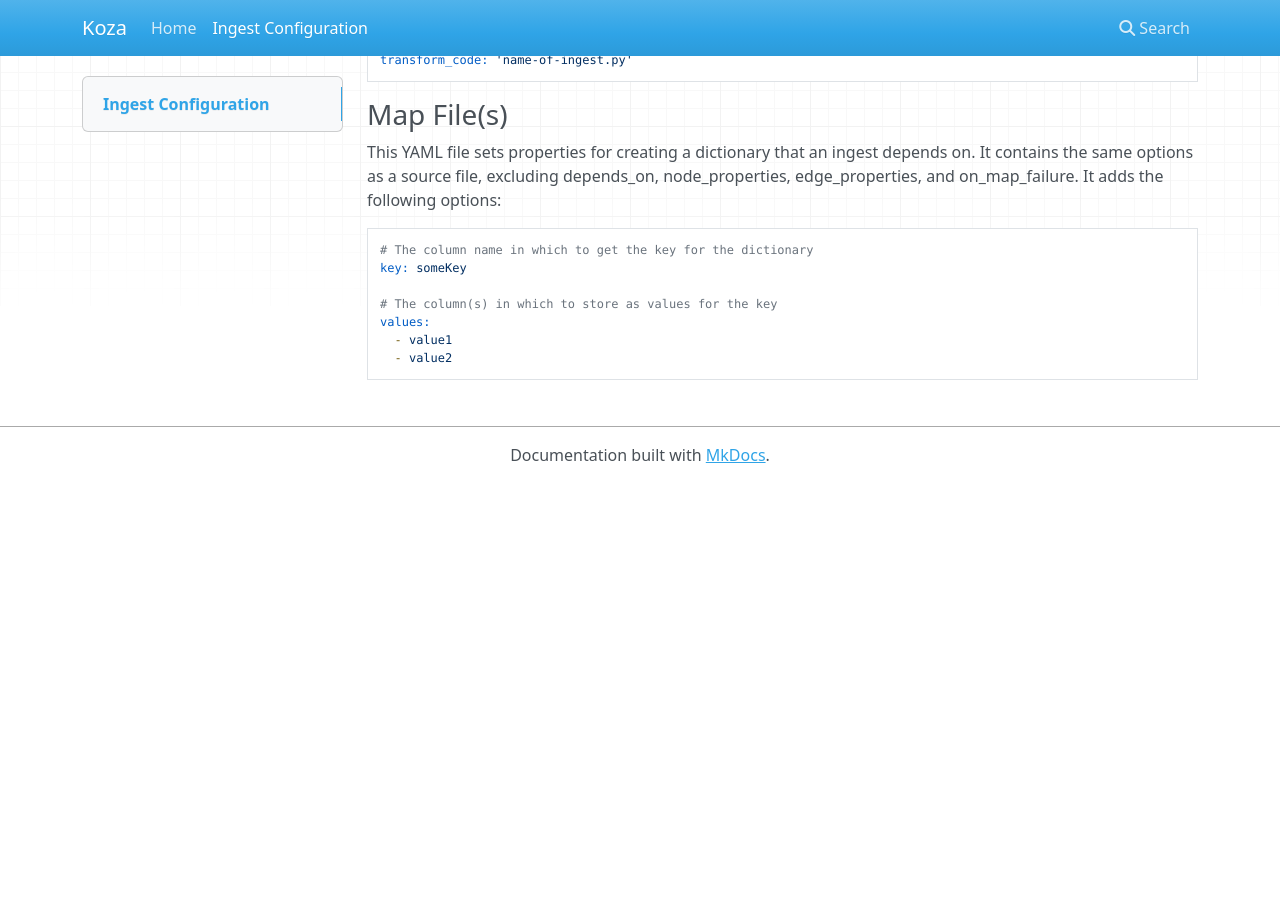
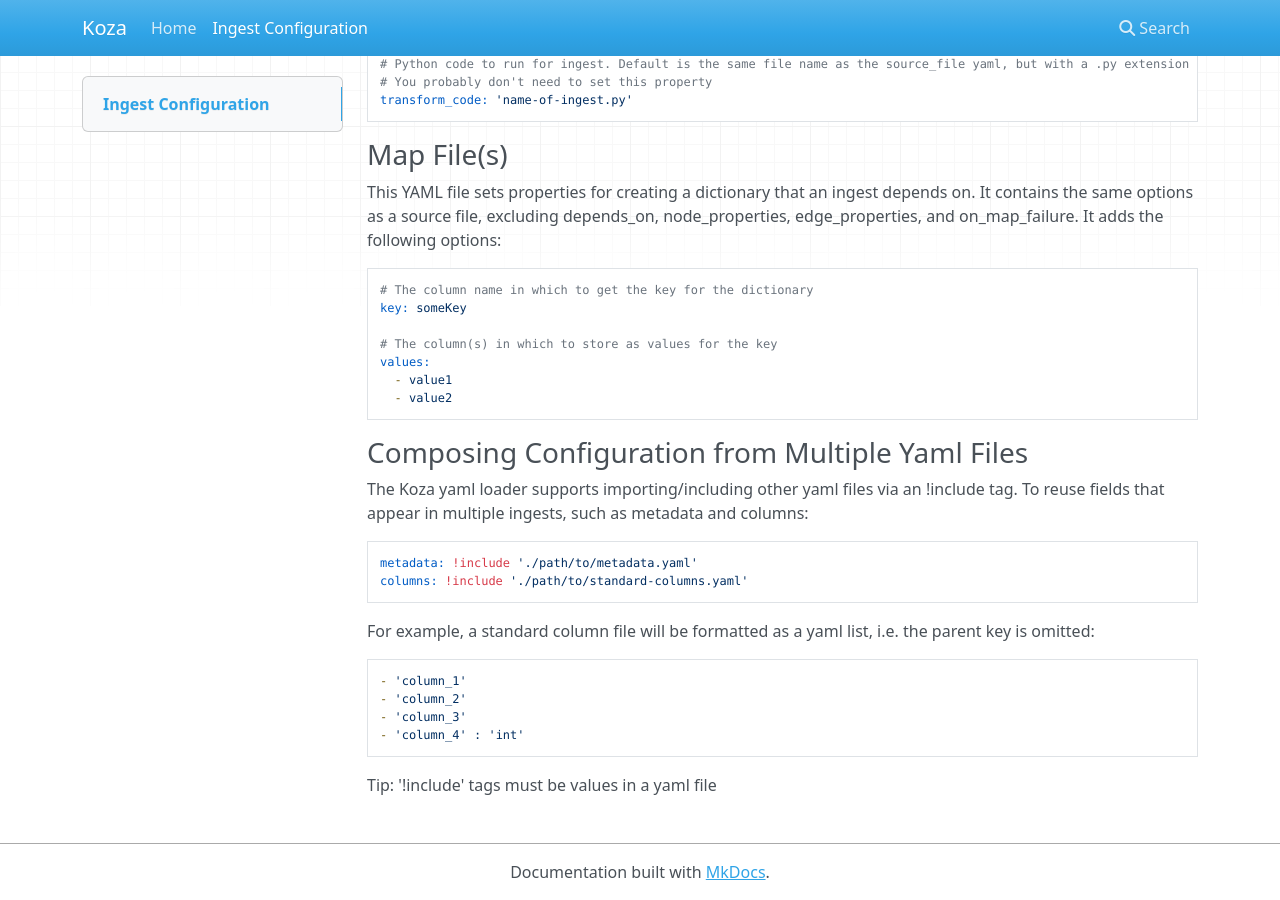
Before and after one commit to monarch-initiative/koza, an MkDocs documentation site: the page built from docs/ingest_configuration.md, in a window 1280 px wide and 900 px high, scrolled down 1718 px. Built offline with MkDocs 1.6.1, drawn with Linux system fonts in a browser that asks for light colours; nearby versions of some CDN libraries; before the commit the page ends 2201 px from its top, so only the background shows below that; some of the changed text lies outside the part shown.

Commit message:
add docs for composing yaml files

````diff
--- a/docs/ingest_configuration.md
+++ b/docs/ingest_configuration.md
@@ -5,6 +5,8 @@ Ingests are configured via a single source file yaml, and optional mapping file
 ### Source File(s)
 
 This YAML file sets properties for the ingest of a single file type from a within a Source.
+
+Tip: relative paths are relative to the directory where you execute Koza.
 
 ```yaml
 name: 'name-of-ingest'
@@ -109,3 +111,24 @@ values:
   - value1
   - value2
 ```
+
+### Composing Configuration from Multiple Yaml Files
+
+The Koza yaml loader supports importing/including other yaml files via an !include tag.
+To reuse fields that appear in multiple ingests, such as metadata and columns:
+
+```yaml
+metadata: !include './path/to/metadata.yaml'
+columns: !include './path/to/standard-columns.yaml'
+```
+
+For example, a standard column file will be formatted as a yaml list, i.e. the parent key is omitted:
+
+```yaml
+- 'column_1'
+- 'column_2'
+- 'column_3'
+- 'column_4' : 'int'
+```
+
+Tip: '!include' tags must be values in a yaml file
````
